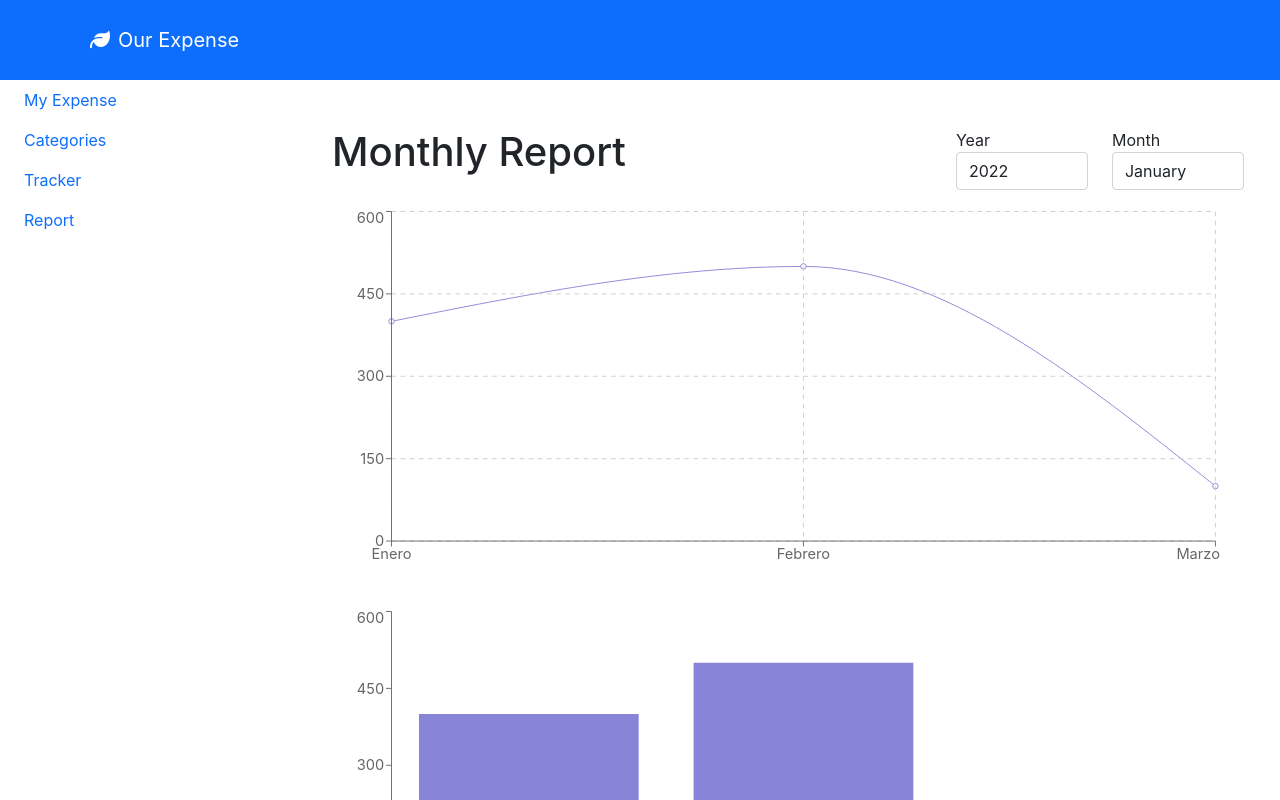
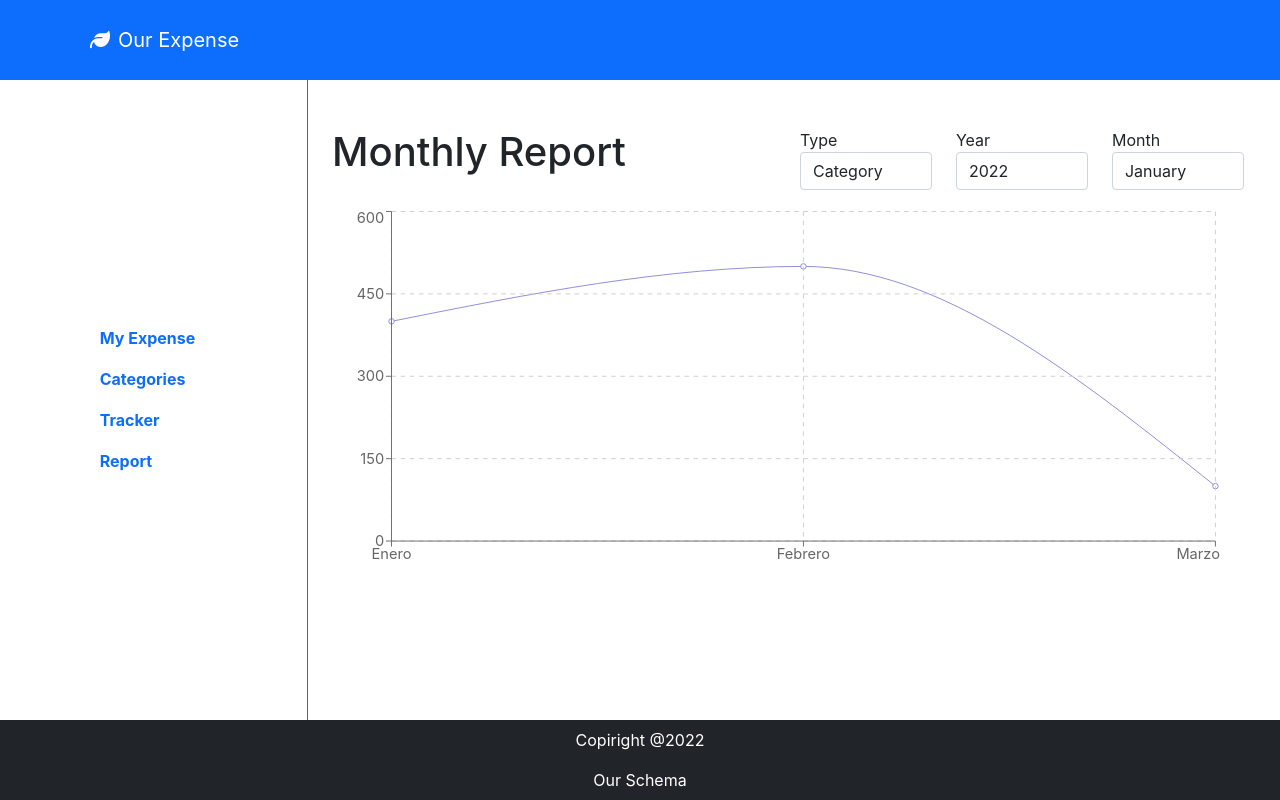
Before and after one commit to AEMatamoros/our-charts, a React (Create React App) app: page /report in a window 1280 px wide. Shown: the top 800 px of the page. Built offline with nearby package versions, Linux system fonts and the light colour scheme.

Commit message:
Modified Interface

```diff
--- a/src/components/layouts/SideOptions.tsx
+++ b/src/components/layouts/SideOptions.tsx
@@ -3,16 +3,17 @@ import Nav from 'react-bootstrap/Nav';
 
 import { Link } from 'react-router-dom';
 
+import './layout.scss';
 
 export default function SideOptions() {
   return (
-    <div className="col-3">
+    <div className="col-3 d-flex justify-content-center align-items-center border-right-c">
       <Nav defaultActiveKey="/home" className="flex-column">
-      <Link className="text-decoration-none py-2 px-4 text-primary"to="/">My Expense</Link>
-      {/* <Link >className="text-decoration-none py-2 px-4 text-primary"Profile</Link> */}
-      <Link className="text-decoration-none py-2 px-4 text-primary"to="/categories">Categories</Link>
-      <Link className="text-decoration-none py-2 px-4 text-primary"to="/tracker">Tracker</Link>
-      <Link className="text-decoration-none py-2 px-4 text-primary"to="/report">Report</Link>
+      <Link className="text-decoration-none py-2 px-4 text-primary side-links"to="/">My Expense</Link>
+      {/* <Link >className="text-decoration-none py-2 px-4 text-primary side-links"Profile</Link> */}
+      <Link className="text-decoration-none py-2 px-4 text-primary side-links"to="/categories">Categories</Link>
+      <Link className="text-decoration-none py-2 px-4 text-primary side-links"to="/tracker">Tracker</Link>
+      <Link className="text-decoration-none py-2 px-4 text-primary side-links"to="/report">Report</Link>
 
       </Nav>
     </div>
--- a/src/components/layouts/layout.scss
+++ b/src/components/layouts/layout.scss
@@ -0,0 +1,7 @@
+.side-links{
+    border-bottom: 1px solid transparent;
+    font-weight: 700;
+    &:hover{
+        border-bottom: 1px solid #0D6EFD;
+    }
+}
--- a/src/components/pages/expense/Report.tsx
+++ b/src/components/pages/expense/Report.tsx
@@ -1,4 +1,4 @@
-import React from 'react'
+import React, { useState } from 'react'
 
 import SideOptions from '../../layouts/SideOptions'
 
@@ -21,12 +21,31 @@ export default function Report() {
     { name: 'Marzo', uv: 100 },
   ]
 
+  const handleType = (e: any) => {
+    setShow(parseInt(e.target.value));
+  }
+
+  const [show, setShow] = useState(1)
   return (
     <main className="col-12 row main-container">
       <SideOptions />
       <div className="col-9 px-4 mt-5">
         <div className="row">
-          <h1 className="col-8">Monthly Report</h1>
+          <h1 className="col-6">Monthly Report</h1>
+          <div className="col-2">
+            <div className="form-group">
+              <label htmlFor="">Type</label>
+              <select
+                name=""
+                id=""
+                className="form-control"
+                onChange={handleType}
+              >
+                <option value="1">Category</option>
+                <option value="2">Bills</option>
+              </select>
+            </div>
+          </div>
           <div className="col-2">
             <div className="form-group">
               <label htmlFor="">Year</label>
@@ -60,13 +79,14 @@ export default function Report() {
           </div>
           <div className="col-2"></div>
           <div className="col-12 row">
+            {show === 1 ? (
               <LineChart width={970} height={400} data={data}>
                 <Line type="monotone" dataKey="uv" stroke="#8884d8" />
                 <CartesianGrid stroke="#ccc" strokeDasharray="5 5" />
                 <XAxis dataKey="name" />
                 <YAxis />
               </LineChart>
-
+            ) : (
               <BarChart width={970} height={400} data={data}>
                 <XAxis dataKey="name" />
                 <YAxis />
@@ -74,6 +94,7 @@ export default function Report() {
                 <Legend />
                 <Bar dataKey="uv" fill="#8884d8" />
               </BarChart>
+            )}
           </div>
         </div>
       </div>
--- a/src/components/pages/expense/categories.tsx
+++ b/src/components/pages/expense/categories.tsx
@@ -117,7 +117,7 @@ export default function Categories() {
               </button>
             </div>
           </div>
-          <Table striped bordered hover size="sm">
+          <Table hover size="sm">
             <thead>
               <tr>
                 <th>#</th>
@@ -130,7 +130,7 @@ export default function Categories() {
               {expenses.map((product, index) => {
                 return (
                   <tr key={index}>
-                    <td>{index}</td>
+                    <td>{index + 1 }</td>
                     <td>{product.name}</td>
                     <td>{product.max}</td>
                     <td>
--- a/src/components/pages/home/Home.tsx
+++ b/src/components/pages/home/Home.tsx
@@ -126,7 +126,7 @@ export default function Home() {
               </button>
             </div>
           </div>
-          <Table striped bordered hover size="sm">
+          <Table hover size="sm">
             <thead>
               <tr>
                 <th>#</th>
@@ -140,7 +140,7 @@ export default function Home() {
               {expenses.map((product, index) => {
                 return (
                   <tr key={index}>
-                    <td>{index}</td>
+                    <td>{index + 1}</td>
                     <td>{product.name}</td>
                     <td>{product.category}</td>
                     <td>{product.price}</td>
--- a/src/index.scss
+++ b/src/index.scss
@@ -1,3 +1,7 @@
+
+*{
+  transition: all 0.3s;
+}
 
 body {
   margin: 0;
@@ -32,3 +36,7 @@ body {
 
   }
 }
+
+.border-right-c{
+  border-right: 1px solid #0D6EFD;
+}
```
Lines whose indentation alone changed are shown as unchanged.
